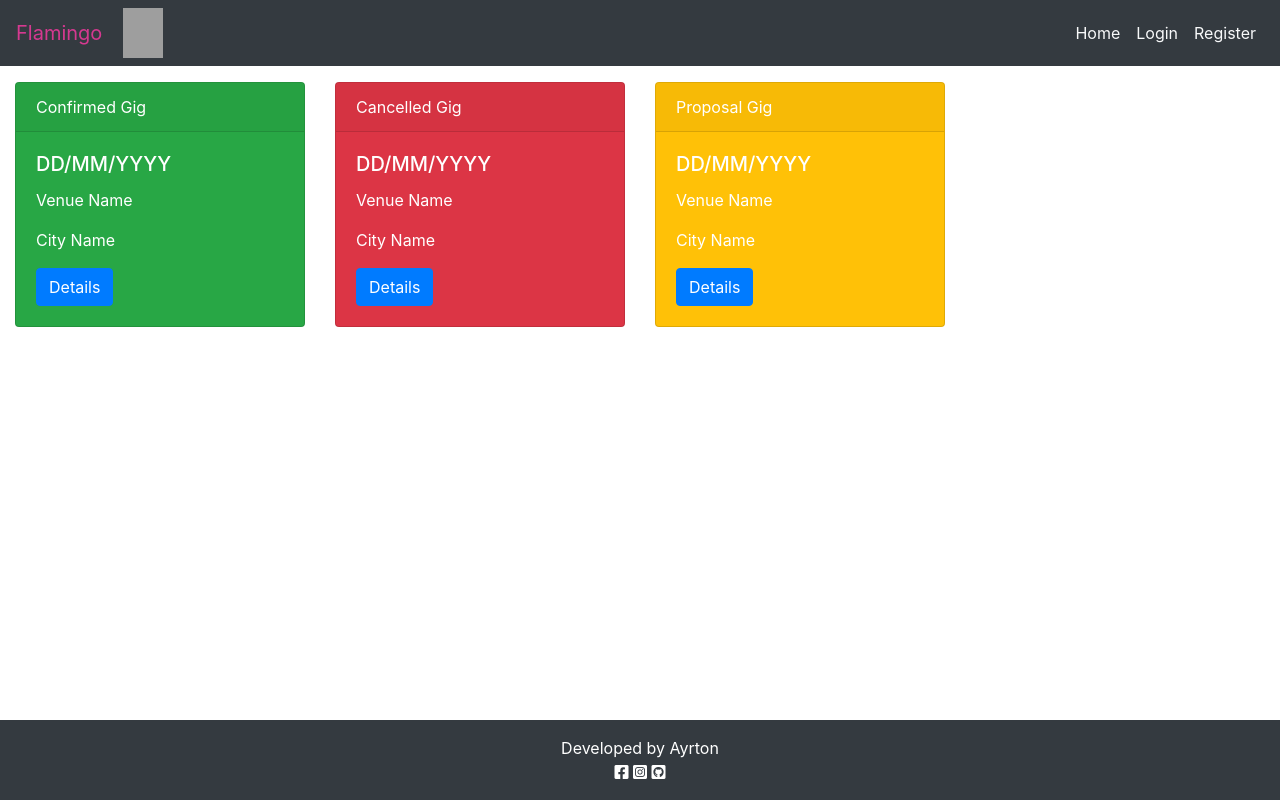
After one commit to Dabronzo/project-4-portfolio, a Django app: page / in a window 1280 px wide. The commit adds this page. Run offline with Django 3.2, Linux system fonts and the light colour scheme; data that the repository does not hold is empty; grey boxes are pictures that could not be loaded.

Commit message:
Added the first template index

```diff
--- /dev/null
+++ b/agenda/urls.py
@@ -0,0 +1,6 @@
+from . import views
+from django.urls import path
+
+urlpatterns = [
+    path('', views.GigsList.as_view(), name='home'),
+]
--- a/agenda/views.py
+++ b/agenda/views.py
@@ -1,3 +1,15 @@
 from django.shortcuts import render
+from django.views import generic
+from .models import Gig
+
+
+
+class GigsList (generic.ListView):
+    """Class to display the list of gigs as index"""
+    model = Gig
+    queryset = Gig.objects.order_by('event_date')
+    template_name = 'index.html'
+    paginate_by = 8
+
 
 # Create your views here.
--- a/flamingo/urls.py
+++ b/flamingo/urls.py
@@ -14,8 +14,9 @@ Including another URLconf
     2. Add a URL to urlpatterns:  path('blog/', include('blog.urls'))
 """
 from django.contrib import admin
-from django.urls import path
+from django.urls import path, include
 
 urlpatterns = [
     path('admin/', admin.site.urls),
+    path('', include('agenda.urls'), name='agenda_urls')
 ]
--- /dev/null
+++ b/static/css/style.css
@@ -0,0 +1,31 @@
+a {
+    text-decoration: none;
+    color: rosybrown;
+}
+
+#logo {
+    width: 40px;
+    height: 50px;
+    margin-left: 5px;
+    margin-right: 40px;
+}
+
+#logo_text {
+    color: rgb(214, 57, 144);
+}
+
+.bold-text {
+    font-weight: bold;
+}
+
+#login-form {
+    width: 100%;
+}
+
+.form-custom {
+    background-color: rgb(214, 57, 144);
+}
+
+.login-custom {
+    background-color: burlywood;
+}
--- /dev/null
+++ b/static/js/script.js
@@ -0,0 +1,15 @@
+jQuery(document).ready(function($) {
+    var alterClass = function() {
+        var ww = document.body.clientWidth;
+        if (ww < 800) {
+            $(".form-custom").removeClass("w-50");
+        } else if (ww >= 800) {
+            $(".form-custom").addClass("w-50");
+        }
+    };
+    $(window).resize(function() {
+        alterClass();
+    });
+    //Fire it when the page first loads:
+    alterClass();
+});
--- a/templates/base.html
+++ b/templates/base.html
@@ -1,18 +1,20 @@
+{% load static %}
+
 <!DOCTYPE html>
-<html lang="en">
+<html class="h-100" lang="en">
 
 <head>
     <meta charset="UTF-8" />
     <meta http-equiv="X-UA-Compatible" content="IE=edge" />
     <meta name="viewport" content="width=device-width, initial-scale=1.0" />
     <link rel="stylesheet" href="https://cdn.jsdelivr.net/npm/bootstrap@4.5.3/dist/css/bootstrap.min.css" integrity="sha384-TX8t27EcRE3e/ihU7zmQxVncDAy5uIKz4rEkgIXeMed4M0jlfIDPvg6uqKI2xXr2" crossorigin="anonymous" />
-    <link rel="stylesheet" href="style.css" />
+    <link rel="stylesheet" href="{% static 'css/style.css' %}" />
     <link rel="stylesheet" href="https://cdnjs.cloudflare.com/ajax/libs/font-awesome/5.15.3/css/all.min.css" />
     <script src="https://cdn.jsdelivr.net/npm/bootstrap@4.5.3/dist/js/bootstrap.bundle.min.js" integrity="sha384-ho+j7jyWK8fNQe+A12Hb8AhRq26LrZ/JpcUGGOn+Y7RsweNrtN/tE3MoK7ZeZDyx" crossorigin="anonymous"></script>
     <title>Flamingo</title>
 </head>
 
-<body>
+<body class="d-flex flex-column h-100">
     <nav class="navbar navbar-expand-lg navbar-light bg-dark">
         <a class="navbar-brand" id="logo_text" href="#">Flamingo</a>
         <span id="logo-border"><img id="logo" src="flamingo_logo.png" alt="flamingo logo"
@@ -36,12 +38,11 @@
         </div>
     </nav>
     <main class="flex-shrink-0 main-bg">
-        { block content }
+        <!--Initial of the index template-->
+        {% block content %}
 
-        <!--Content comes here-->
-
-        { endblock content }
-
+        {% endblock content %}
+        <!--End of the index template-->
     </main>
     <footer class="footer mt-auto py-3 bg-dark">
         <p class="m-0 text-center text-white">Developed by Ayrton</p>
@@ -57,5 +58,6 @@
         ></a>
       </p>
     </footer>
+    <script src="{% static 'js/script.js' %}"></script>
   </body>
 </html>
--- /dev/null
+++ b/templates/index.html
@@ -0,0 +1,47 @@
+{% extends "base.html" %}
+
+{% block content %}
+<div class="container-fluid">
+    <div class="row">
+        <div class="col-12 mt-3 left">
+            <div class="row">
+                <!--Here comes the cards-->
+                <div class="col-md-3">
+                    <div class="card text-white bg-success mb-4">
+                        <div class="card-header">Confirmed Gig</div>
+                        <div class="card-body">
+                            <h5 class="card-title">DD/MM/YYYY</h5>
+                            <p class="card-text">Venue Name</p>
+                            <p class="cart-text">City Name</p>
+                            <a href="#" class="btn btn-primary">Details</a>
+                        </div>
+                    </div>
+                </div>
+                <div class="col-md-3">
+                    <div class="card text-white bg-danger mb-4">
+                        <div class="card-header">Cancelled Gig</div>
+                        <div class="card-body">
+                            <h5 class="card-title">DD/MM/YYYY</h5>
+                            <p class="card-text">Venue Name</p>
+                            <p class="cart-text">City Name</p>
+                            <a href="#" class="btn btn-primary">Details</a>
+                        </div>
+                    </div>
+                </div>
+                <div class="col-md-3">
+                    <div class="card text-white bg-warning mb-4">
+                        <div class="card-header">Proposal Gig</div>
+                        <div class="card-body">
+                            <h5 class="card-title">DD/MM/YYYY</h5>
+                            <p class="card-text">Venue Name</p>
+                            <p class="cart-text">City Name</p>
+                            <p></p>
+                            <a href="#" class="btn btn-primary">Details</a>
+                        </div>
+                    </div>
+                </div>
+            </div>
+        </div>
+    </div>
+</div>
+{% endblock content %}
```
Also changed, not shown: templates/account/login.html (deleted, +0 -15 lines).
